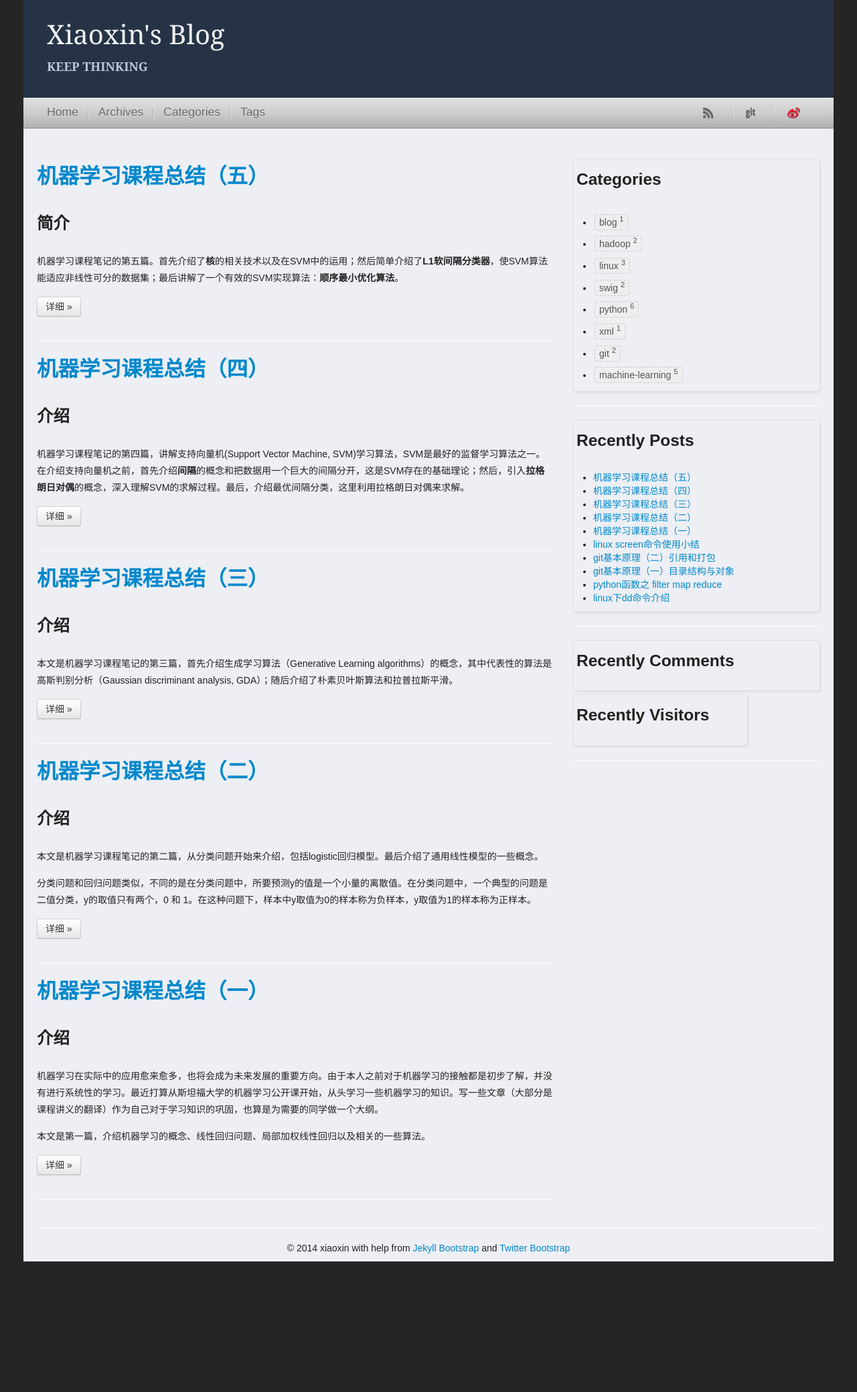
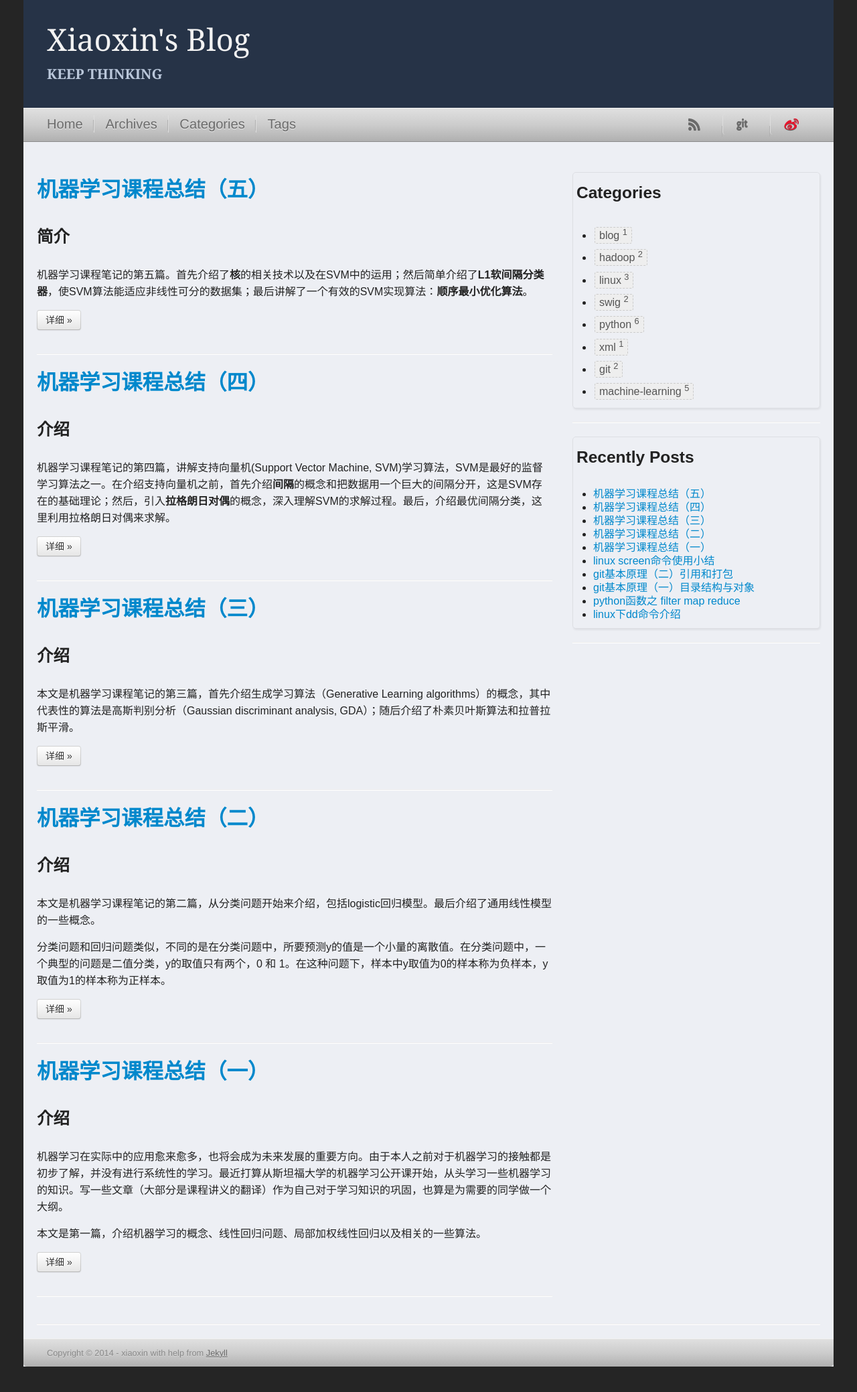
Before and after one commit to guozengxin/guozengxin.github.io, a Jekyll site: the page built from index.html, in a window 1280 px wide. Shown: the whole page at 67% size. Built offline with Jekyll 4.4.1, drawn with Linux system fonts in a browser that asks for light colours; nearby versions of some CDN libraries; Markdown is read by kramdown in place of the engine named in the settings; the list of posts is cut into pages by our own code; before the commit the page ends 1884 px from its top, so only the background shows below that.

Commit message:
modify style of footer and aside

```diff
--- /dev/null
+++ b/_includes/after_footer.html
@@ -0,0 +1 @@
+{% include analytics %}
--- a/_includes/aside
+++ b/_includes/aside
@@ -1,4 +1,2 @@
 {% include asides/categories %}
 {% include asides/recently_posts %}
-{% include asides/recently_comments %}
-{% include asides/recently_visitors %}
--- /dev/null
+++ b/_includes/footer.html
@@ -0,0 +1,4 @@
+<p>
+Copyright &copy; {{ site.time | date: "%Y" }} - {{ site.author.name }}
+<span class="credit">with help from <a href="http://jekyllrb.com/">Jekyll</a></span>
+</p>
--- a/_layouts/default.html
+++ b/_layouts/default.html
@@ -8,14 +8,10 @@
 			{{ content }}
 		</div>
 		<hr>
-		<footer>
-		<p>&copy; {{ site.time | date: '%Y' }} {{ site.author.name }}
-		with help from <a href="http://jekyllbootstrap.com" target="_blank" title="The Definitive Jekyll Blogging Framework">Jekyll Bootstrap</a>
-		and <a href="http://twitter.github.com/bootstrap/" target="_blank">Twitter Bootstrap</a>
-		</p>
-		</footer>
 	</div>
-
-	{% include analytics %}
+	<footer role="contentinfo">
+		{% include footer.html %}
+	</footer>
+	{% include after_footer.html %}
 </body>
 </html>
--- a/_layouts/index.html
+++ b/_layouts/index.html
@@ -7,5 +7,4 @@ layout: default
 		<h1>{{ page.title }} {% if page.tagline %} <small>{{ page.tagline }}</small>{% endif %}</h1>
 	</div>
 </div>
-
-	{{ content }}
+{{ content }}
--- a/_layouts/post.html
+++ b/_layouts/post.html
@@ -61,8 +61,6 @@ layout: default
       </section>
       <hr></hr>
     {% endunless %}
-    <!--{% include asides/recently_posts %}-->
-    {% include asides/recently_visitors %}
     {% include asides/license %}
   </div>
 </div>
--- a/assets/css/style.css
+++ b/assets/css/style.css
@@ -1,4 +1,13 @@
 /* custom container */
+
+html,body,div,span,p {
+	margin: 0;
+	padding: 0;
+	border: 0;
+	font: inherit;
+	font-size: 100%;
+	vertical-align: baseline;
+}
 
 html {
 	background: #252525;
@@ -14,7 +23,7 @@ body {
 	color: #222;
 }
 
-body>header, body>nav {
+body>header, body>nav, body>footer {
 	padding-left: 35px;
 	padding-right: 35px;
 }
@@ -74,11 +83,14 @@ body>nav {
 	font-size: 0.9em;
 	position: relative;
 	background-color: #ccc;
-	background: linear-gradient(#e0e0e0,#cccccc,#b0b0b0);
 	border-top: 1px solid #f2f2f2;
 	border-bottom: 1px solid #8c8c8c;
 	padding-top: .35em;
 	padding-bottom: .35em;
+}
+
+body>nav, body>footer {
+	background: url('/images/noise.png?1374305844'),linear-gradient(#e0e0e0,#cccccc,#b0b0b0);
 }
 
 body>nav:after {
@@ -312,6 +324,43 @@ section:hover {
 	box-shadow:1px 2px 2px rgba(0,0,0,0.167);
 }
 
-.anchor {
-	padding-top: 40px;
+body>footer {
+	font-size: .8em;
+	color: #888;
+	text-shadow: #d9d9d9 0 1px;
+	background-color: #ccc;
+	border-top: 1px solid #f2f2f2;
+	position: relative;
+	padding-top: 1em;
+	padding-bottom: 1em;
+	margin-bottom: 3em;
+	-moz-border-radius-bottomleft: 0.4em;
+	-webkit-border-bottom-left-radius: 0.4em;
+	border-bottom-left-radius: 0.4em;
+	-moz-border-radius-bottomright: 0.4em;
+	-webkit-border-bottom-right-radius: 0.4em;
+	border-bottom-right-radius: 0.4em;
+	z-index: 1;
 }
+
+body>footer {
+	font-family: "PT Sans","Helvetica Neue",Arial,sans-serif;
+}
+
+body>footer a {
+	text-decoration: underline;
+}
+
+body>footer a,
+body>footer a:visited {
+	color: #6b6b6b;
+}
+body>footer a:hover{
+	color: #2b2b2b;
+}
+
+body>footer:after {
+	content: "";
+	display: table;
+	clear: both;
+}
```
Also changed, not shown: assets/images/noise.png (added).
